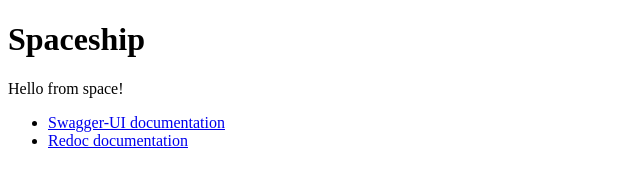
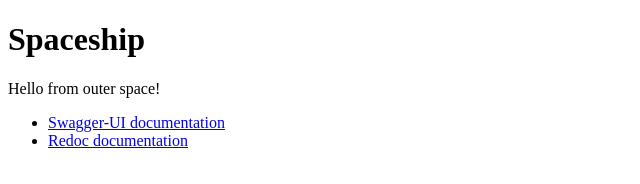
Before and after one commit to vitaliichyhryn/sdmt_lab_3, a plain HTML site: page python/build/index.html in a window 1280 px wide. Shown: the full height of the page, 0-640 px from the left. Drawn offline with Linux system fonts and the light colour scheme.

Commit message:
Optimize Dockerfile and update index.html

```diff
--- a/python/build/index.html
+++ b/python/build/index.html
@@ -6,7 +6,7 @@
     </head>
     <body>
         <h1>Spaceship</h1>
-        <p>Hello from space!</p>
+        <p>Hello from outer space!</p>
         <ul>
             <li><a href='docs'>Swagger-UI documentation</a></li>
             <li><a href='redoc'>Redoc documentation</a></li>
```
Also changed, not shown: 1 other file.
